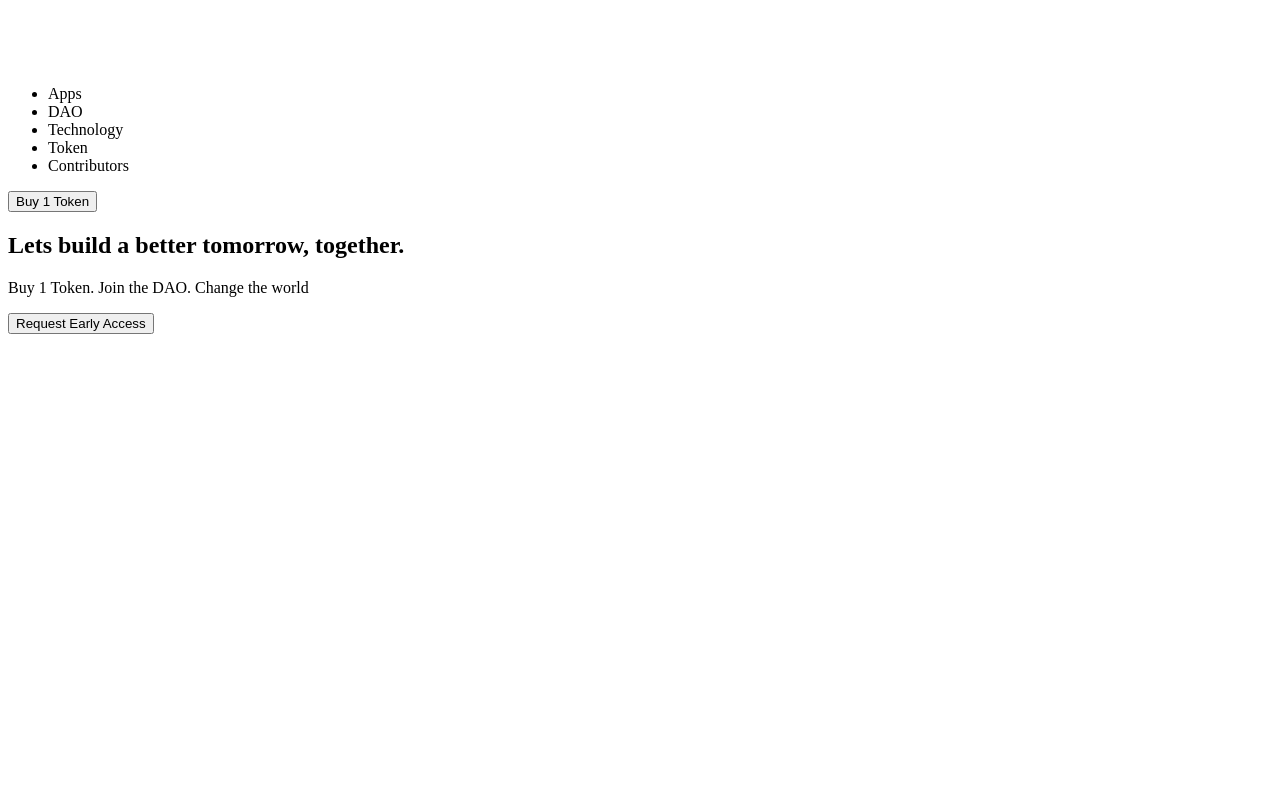
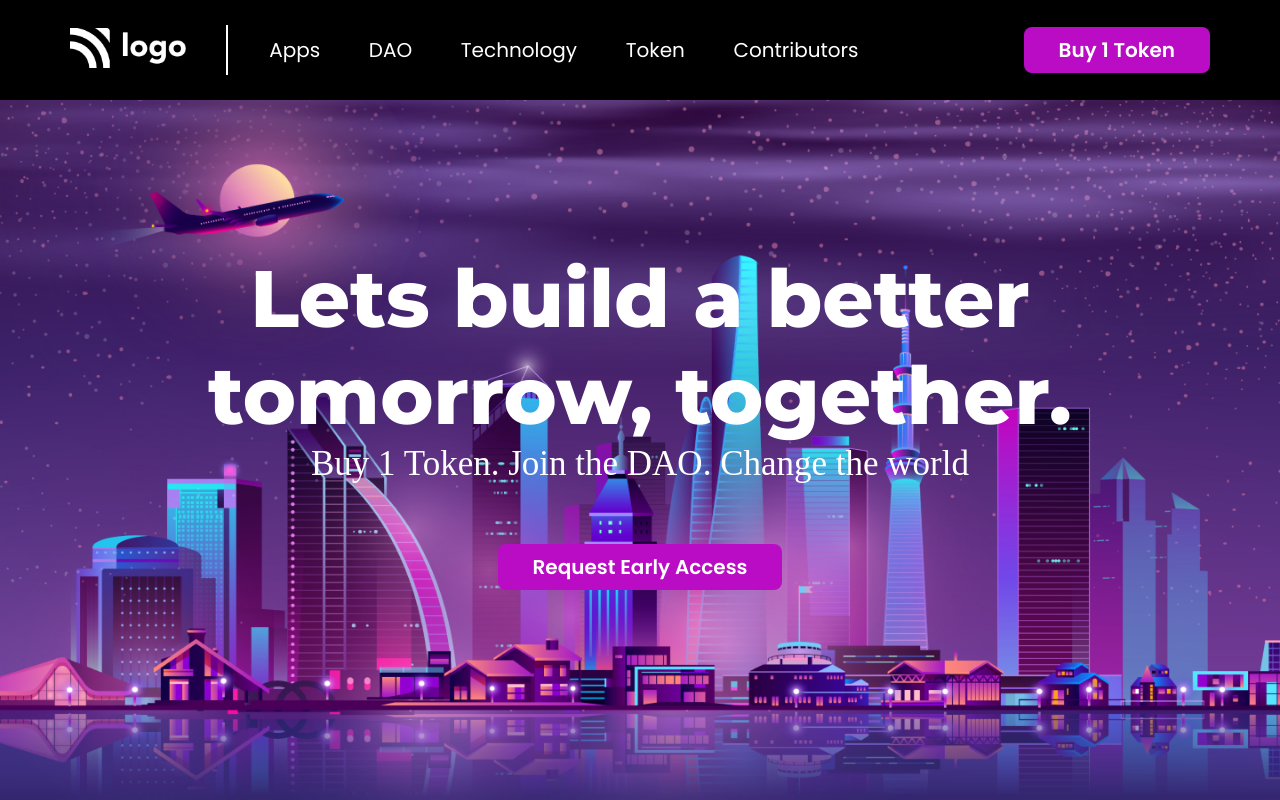
Before and after one commit to Bharath1910/week-one-assignments, a website: page live-class-project-5/index.html in a window 1280 px wide. Drawn offline with Linux system fonts and the light colour scheme.

Commit message:
Completed challenge 5 :)

```diff
--- a/live-class-project-5/index.html
+++ b/live-class-project-5/index.html
@@ -37,7 +37,7 @@
               <li class="list-item">Contributors</li>
             </ul>
           </div>
-          <div>
+          <div class="btn">
             <button class="button-small">Buy 1 Token</button>
           </div>
         </nav>
@@ -45,7 +45,7 @@
       <!-- Hero Section -->
       <section aria-label="hero">
         <div class="hero">
-          <h1 class="hero-heading">Lets build a better tomorrow, together.</h1>
+          <h1 class="hero-heading">Lets build a better <br> tomorrow, together.</h1>
           <p class="hero-description">
             Buy 1 Token. Join the DAO. Change the world
           </p>
--- a/live-class-project-5/style.css
+++ b/live-class-project-5/style.css
@@ -0,0 +1,81 @@
+* {
+    margin: 0;
+    padding: 0;
+}
+
+html {
+    background-image: url("./assets/bg.png");
+    background-repeat: no-repeat;
+    background-size: 100vw 100vh;
+}
+
+.navbar {
+    display: flex;
+    background-color: #000000;
+    align-items: center;
+    padding: 25px 70px;
+}
+
+.navbar div img {
+    flex: 10;
+    height: 40px;
+}
+.grow-list {
+    flex: 78;
+}
+
+
+.list {
+    display: flex;
+    list-style: none;
+    justify-content: space-around;
+}
+
+.list-item {
+    color: #FFFFFF;
+    font-size: 20px;
+    font-family: "Poppins";
+}
+
+.line {
+    border-left: 2px solid #FFFFFF;
+    height: 50px;
+    margin-left: 40px;
+    flex: 2;
+}
+
+.btn {
+    flex: 40;
+    text-align: end;
+}
+
+button {
+    background-color: #BA0CC5;
+    border: none;
+    padding: 8px 35px;
+    border-radius: 8px;
+    font-size: 20px;
+    font-family: "Poppins";
+    color: #FFFFFF;
+    font-weight: 600;
+
+}
+
+.hero {
+    text-align: center;
+    margin: 150px 150px 0 150px;
+}
+
+.hero-heading {
+    font-size: 80px;
+    font-family: "Montserrat";
+    font-weight: 800;
+    color: #FFFFFF;
+}
+
+.hero-description {
+    font-size: 35px;
+    color: #FFFFFF;
+    font-family: "Montesrrat";
+    margin-bottom: 60px;
+}
```
